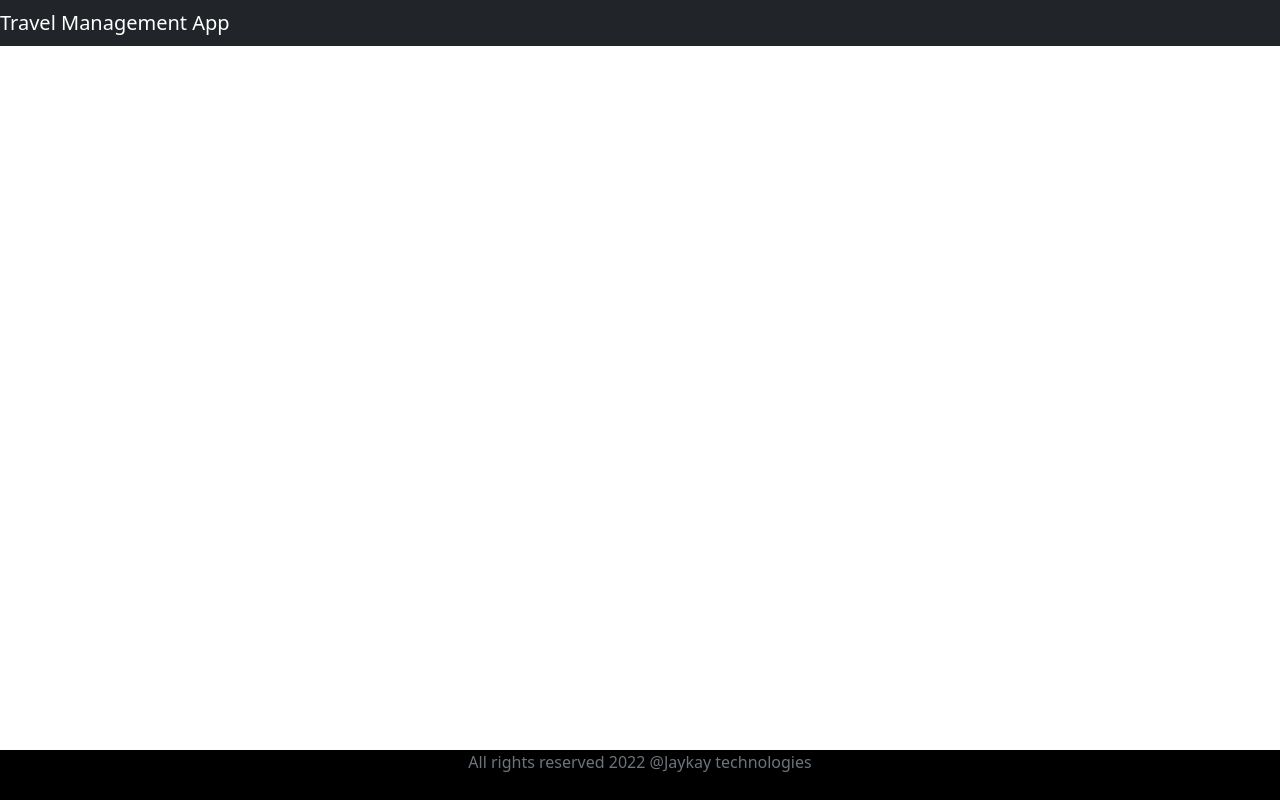
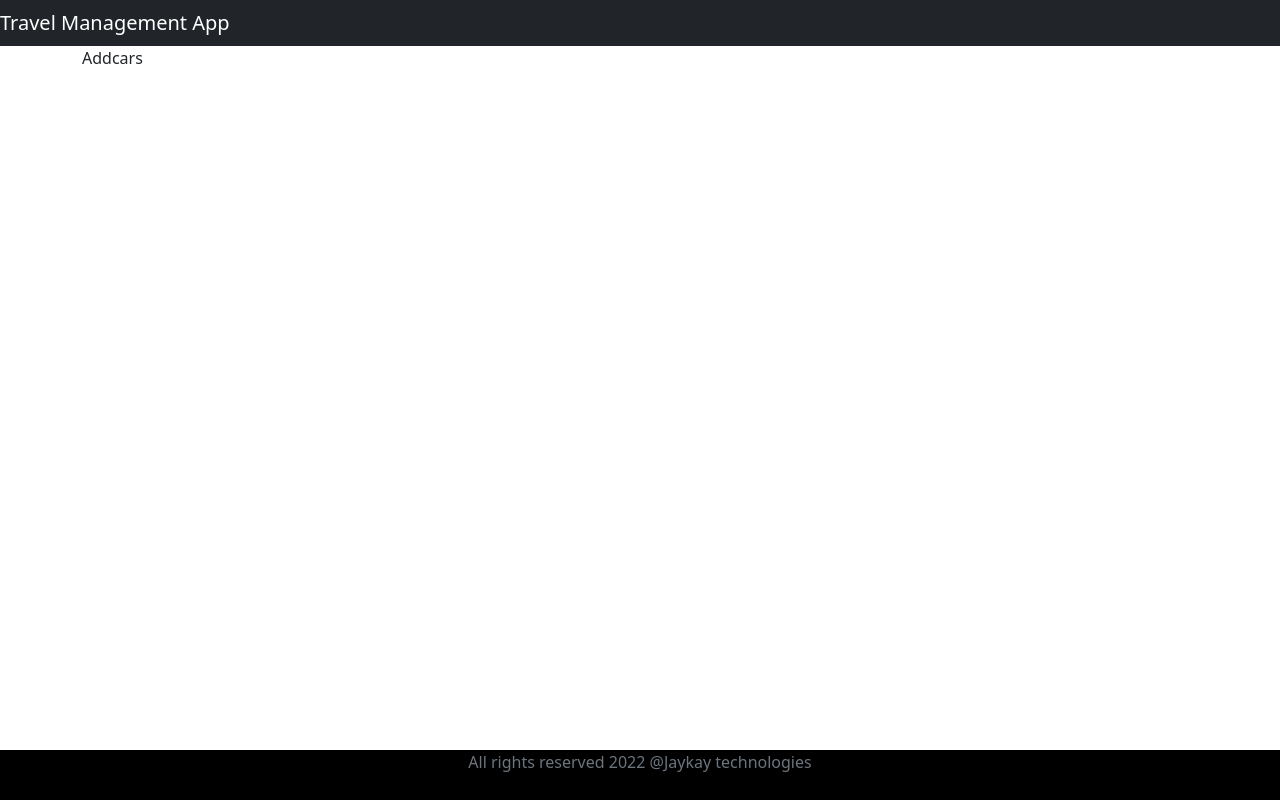
Before and after one commit to jagadhis/react-springboot-app, a React (Create React App) app in the folder frontend/: page /Addcars in a window 1280 px wide. Built offline with nearby package versions, Linux system fonts and the light colour scheme.

Commit message:
adding cars component

```diff
--- a/frontend/src/App.js
+++ b/frontend/src/App.js
@@ -1,6 +1,7 @@
 import "./App.css";
 import { BrowserRouter as Router, Route, Routes } from "react-router-dom";
 import Listcars from "./Components/Listcars";
+import Addcars from "./Components/Addcars";
 import Header from "./Components/Header";
 import Footer from "./Components/Footer";
 
@@ -13,6 +14,7 @@ function App() {
           <Routes>
             <Route path="/" element={<Listcars />}></Route>
             <Route path="/cars" element={<Listcars />}></Route>
+            <Route path="/Addcars" element={<Addcars />}></Route>
           </Routes>
         </div>
         <Footer />
--- /dev/null
+++ b/frontend/src/Components/Addcars.jsx
@@ -0,0 +1,7 @@
+import React from "react";
+
+const Addcars = () => {
+  return <div>Addcars</div>;
+};
+
+export default Addcars;
--- a/frontend/src/Components/Listcars.jsx
+++ b/frontend/src/Components/Listcars.jsx
@@ -3,6 +3,7 @@ import axios from "axios";
 
 const Listcars = () => {
   const [Cars, setcars] = useState([]);
+  const [Addcars, addedcars] = useState([]);
 
   const BASEURL = "http://localhost:8080/api/v1/cars";
   useEffect(() => {
@@ -10,9 +11,17 @@ const Listcars = () => {
       setcars(res.data);
     });
   }, []);
+  const addCars = () => {
+    Addcars.history.push("/Addcars");
+  };
   return (
     <div>
       <h2 className="text-center">Cars list</h2>
+      <div className="row">
+        <button className="btn btn-primary" onClick={addCars}>
+          Add cars
+        </button>
+      </div>
       <div className="row">
         <table className="table table-striped table-bordered table-hover">
           <thead>
```
